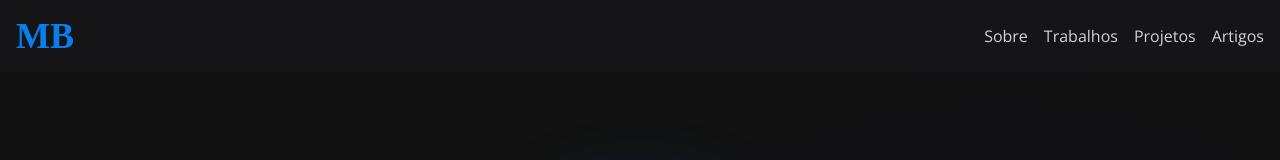
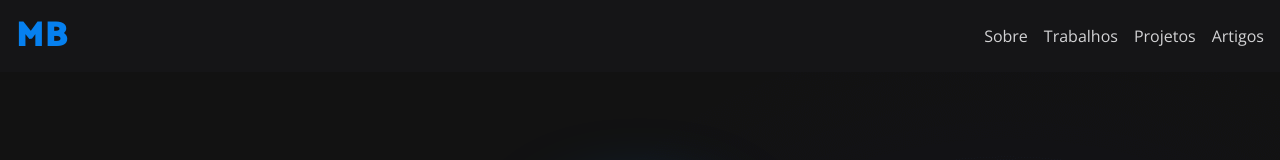
Before and after one commit to MBrunoS/portfolio, a Next.js app: page / in a window 1280 px wide. Shown: the top 160 px of the page. Built offline with nearby package versions, Linux system fonts and the light colour scheme.

Commit message:
fix: replace old font styles

```diff
--- a/src/components/Navbar/index.tsx
+++ b/src/components/Navbar/index.tsx
@@ -8,7 +8,8 @@ export const Navbar: React.FC = () => {
         <NavigationMenu.Item>
           <NavigationMenu.Link
             href="/"
-            className="text-primary-color text-4xl font-black font-kanit"
+            className="text-primary-color text-4xl font-black"
+            id="home"
           >
             MB
           </NavigationMenu.Link>
--- a/src/pages/_app.tsx
+++ b/src/pages/_app.tsx
@@ -17,7 +17,8 @@ export default function App({ Component, pageProps }: AppProps) {
         h3,
         h4,
         h5,
-        h6 {
+        h6,
+        #home {
           font-family: ${catamaran.style.fontFamily};
         }
       `}</style>
--- a/tailwind.config.js
+++ b/tailwind.config.js
@@ -6,9 +6,6 @@ module.exports = {
   ],
   theme: {
     extend: {
-      fontFamily: {
-        kanit: "Kanit",
-      },
       colors: {
         "primary-color": "rgb(var(--primary-color) / <alpha-value>)",
         "secondary-color": "rgb(var(--secondary-color) / <alpha-value>)",
```
